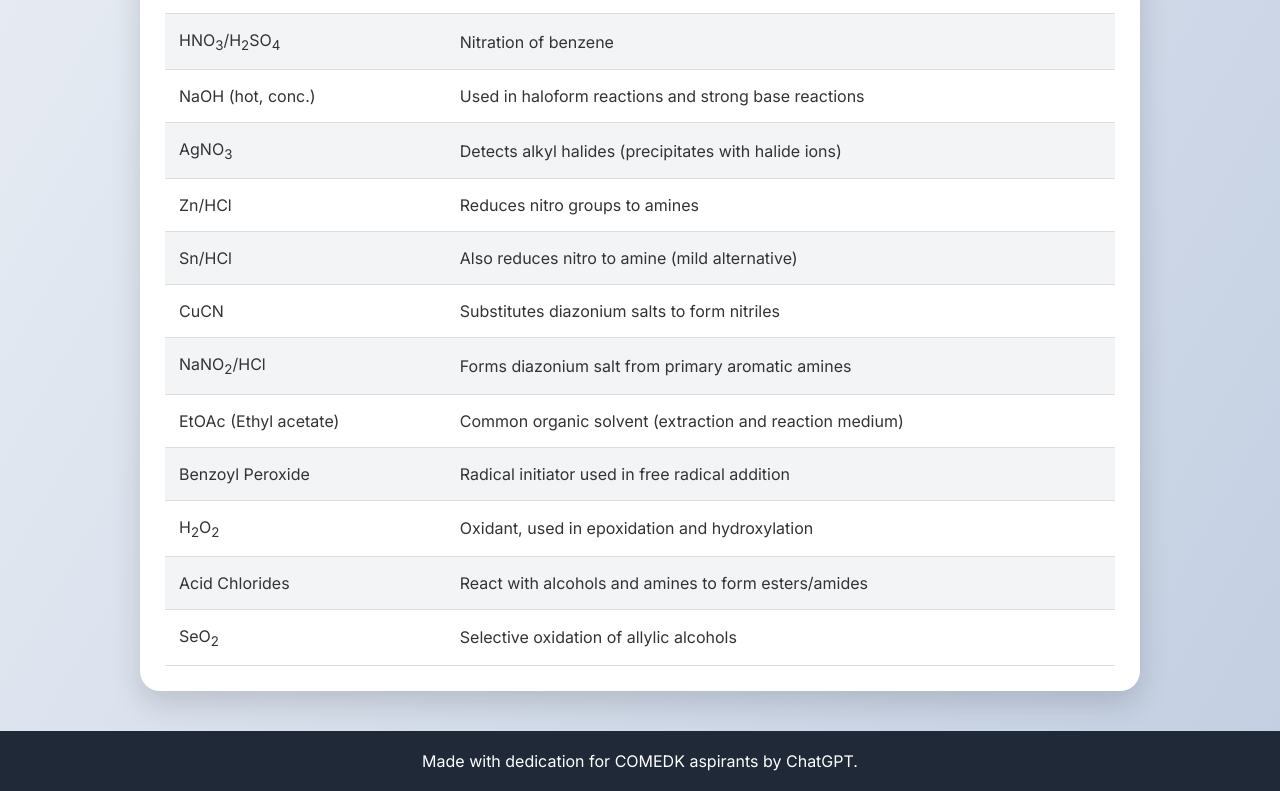
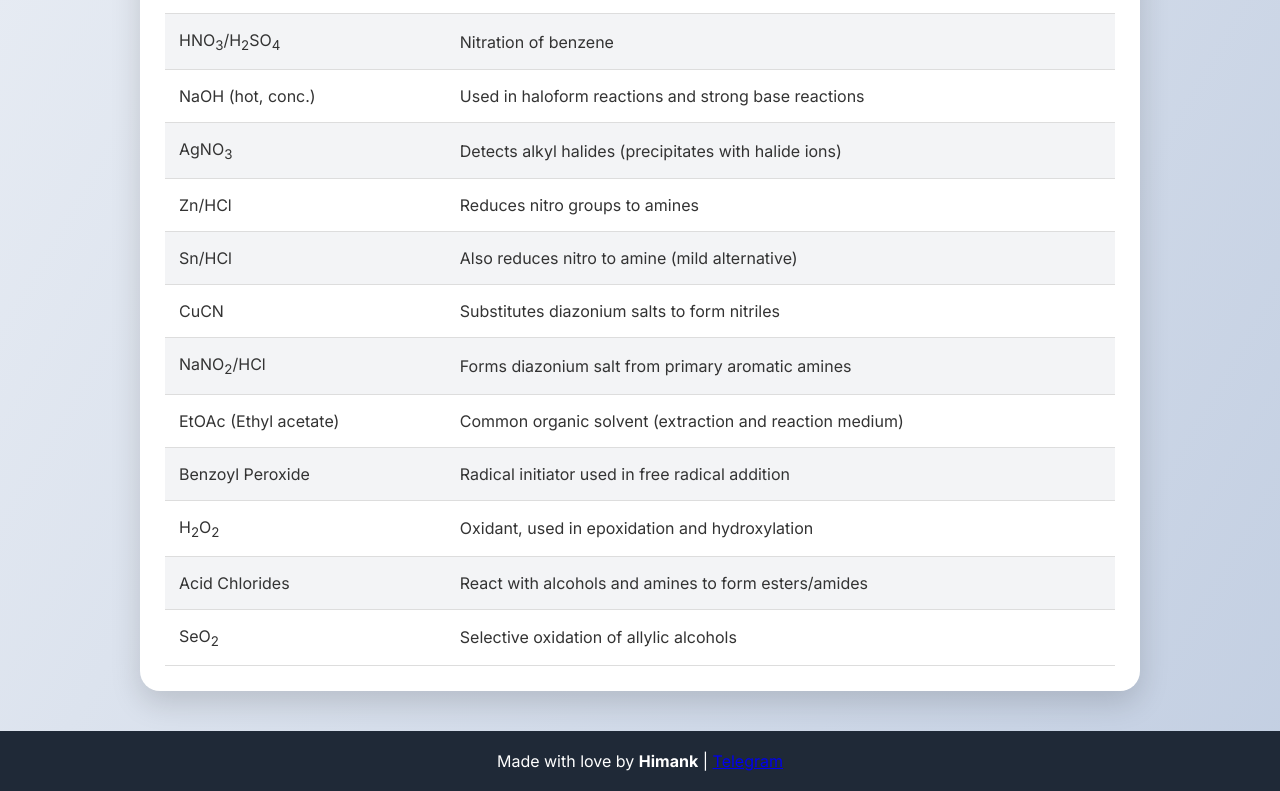
Before and after one commit to Reversal11/Organic-reagent-site, a plain HTML site: page index.html in a window 1280 px wide. Shown: the part 1316-2107 px from the top of the page. Drawn offline with Linux system fonts and the light colour scheme.

Commit message:
Update index.html

```diff
--- a/index.html
+++ b/index.html
@@ -138,7 +138,8 @@
     </table>
   </div>
   <footer>
-    Made with dedication for COMEDK aspirants by ChatGPT.
+      Made with love by <strong>Himank</strong> |
+      <a href="https://t.me/AuroraAdeptt" target="_blank">Telegram</a>
   </footer>
 </body>
 </html>
```
